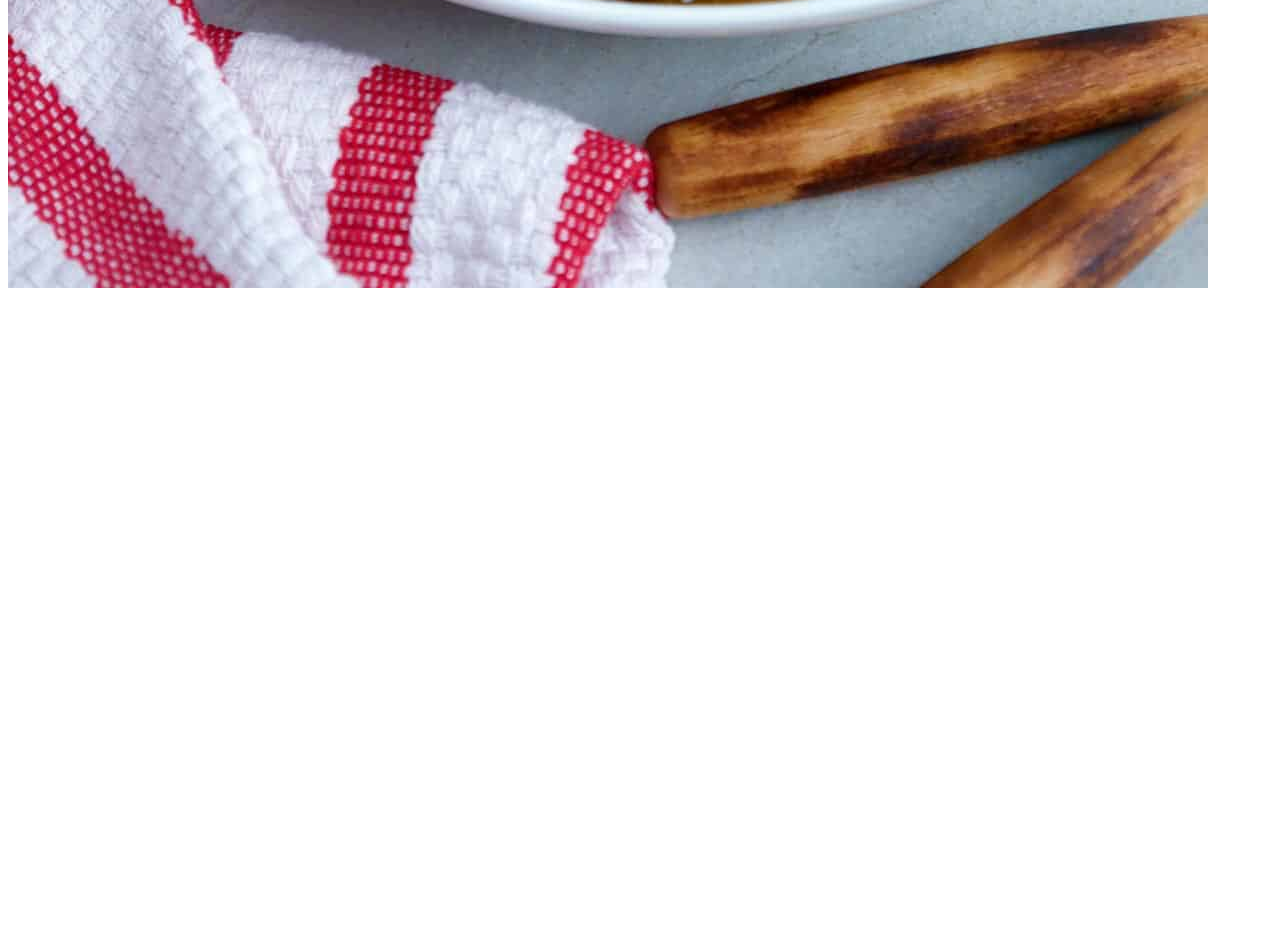
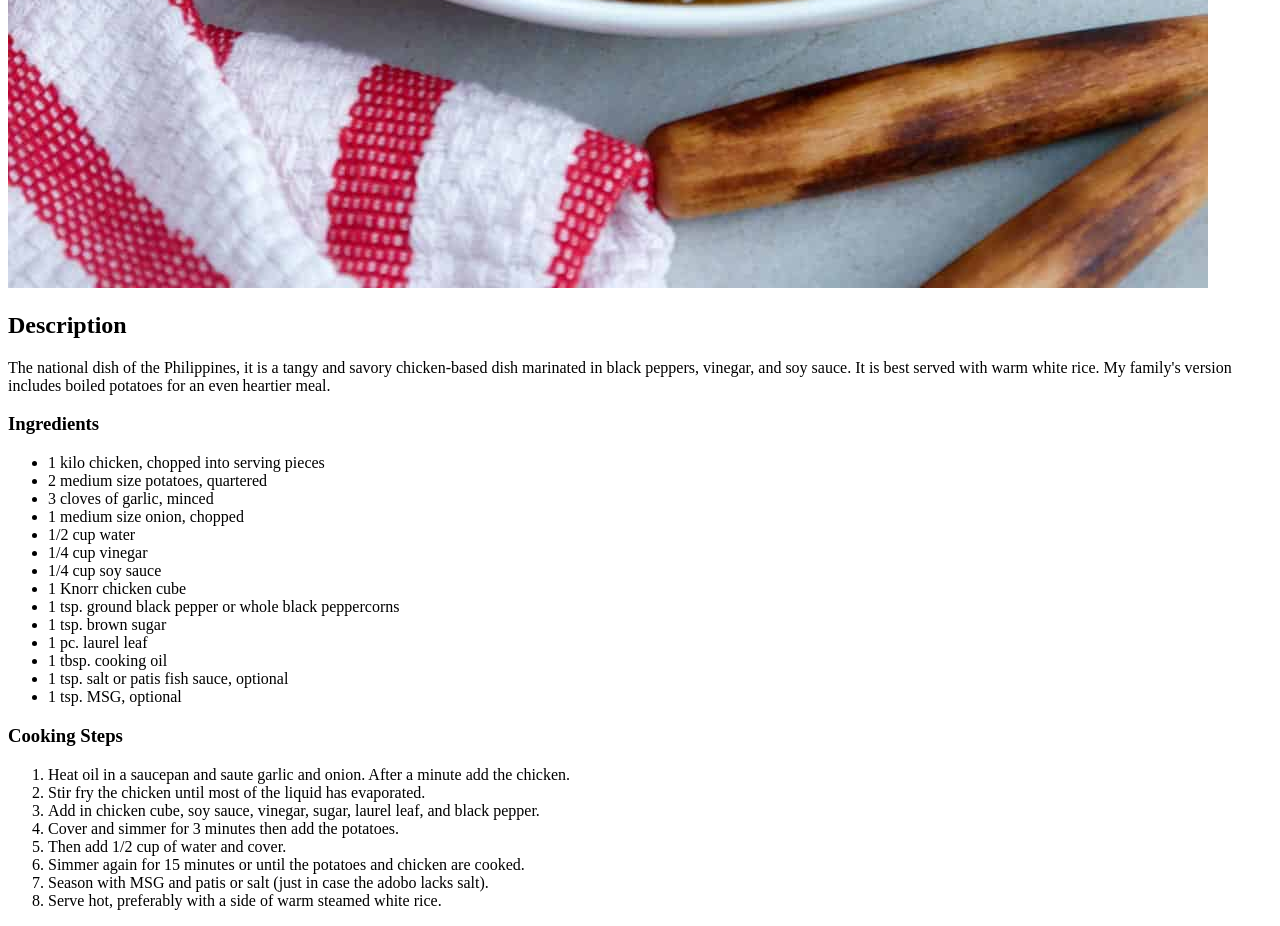
Before and after one commit to michelleann815/odin-recipes, a plain HTML site: page recipes/adobongmanok.html in a window 1280 px wide. Shown: the part 1392-2318 px from the top of the page. Before the commit the page ends 1692 px from the top, so only its background shows below. Drawn offline with Linux system fonts and the light colour scheme.

Commit message:
Add Description, Ingredients, and Steps lists

```diff
--- a/recipes/adobongmanok.html
+++ b/recipes/adobongmanok.html
@@ -6,10 +6,56 @@
   </head>
 
   <body>
-    <h1>Adobong Manok</h1>
+    <h1>Adobong Manok/Chicken Adobo</h1>
     <img
       src="../img/chickenadobo.jpg"
       alt="Chicken adobo in a bowl served with rice"
     />
+    <h2>Description</h2>
+    <p>
+      The national dish of the Philippines, it is a tangy and savory
+      chicken-based dish marinated in black peppers, vinegar, and soy sauce. It
+      is best served with warm white rice. My family's version includes boiled
+      potatoes for an even heartier meal.
+    </p>
+    <h3>Ingredients</h3>
+    <ul>
+      <li>1 kilo chicken, chopped into serving pieces</li>
+      <li>2 medium size potatoes, quartered</li>
+      <li>3 cloves of garlic, minced</li>
+      <li>1 medium size onion, chopped</li>
+      <li>1/2 cup water</li>
+      <li>1/4 cup vinegar</li>
+      <li>1/4 cup soy sauce</li>
+      <li>1 Knorr chicken cube</li>
+      <li>1 tsp. ground black pepper or whole black peppercorns</li>
+      <li>1 tsp. brown sugar</li>
+      <li>1 pc. laurel leaf</li>
+      <li>1 tbsp. cooking oil</li>
+      <li>1 tsp. salt or patis fish sauce, optional</li>
+      <li>1 tsp. MSG, optional</li>
+    </ul>
+    <h3>Cooking Steps</h3>
+    <ol>
+      <li>
+        Heat oil in a saucepan and saute garlic and onion. After a minute add
+        the chicken.
+      </li>
+      <li>Stir fry the chicken until most of the liquid has evaporated.</li>
+      <li>
+        Add in chicken cube, soy sauce, vinegar, sugar, laurel leaf, and black
+        pepper.
+      </li>
+      <li>Cover and simmer for 3 minutes then add the potatoes.</li>
+      <li>Then add 1/2 cup of water and cover.</li>
+      <li>
+        Simmer again for 15 minutes or until the potatoes and chicken are
+        cooked.
+      </li>
+      <li>
+        Season with MSG and patis or salt (just in case the adobo lacks salt).
+      </li>
+      <li>Serve hot, preferably with a side of warm steamed white rice.</li>
+    </ol>
   </body>
 </html>
```
